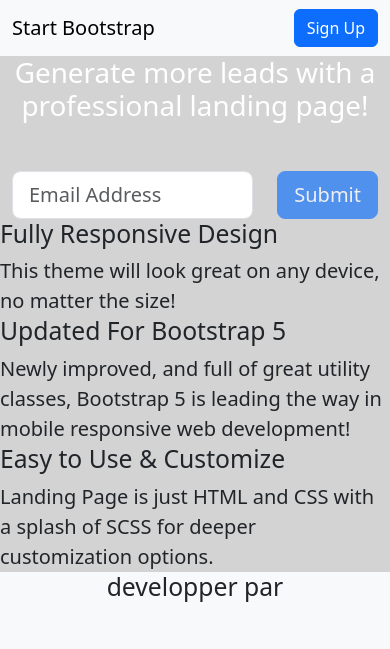
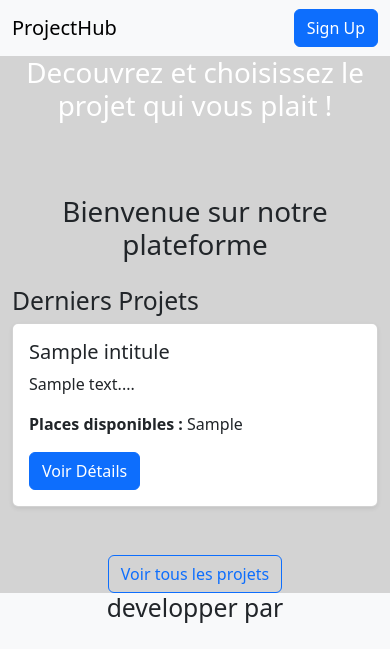
Before and after one commit to Semix75/projecthub, a Symfony app: template templates/home_page/index.html.twig in a window 390 px wide. Shown: the top 649 px of the page. Run offline with Twig, Linux system fonts and the light colour scheme; the template is opened without the code that fills it: most values are stand-ins (such as "Sample title", 1, 10 or a date in 2020); style sheets or scripts are compiled from the project's sources; some libraries are stand-ins or nearby versions; grey boxes are pictures that could not be loaded.

Commit message:
ajout template et affichage des projets

```diff
--- a/templates/base.html.twig
+++ b/templates/base.html.twig
@@ -17,4 +17,6 @@
             <script src="{{ asset('js/scripts.js') }}"></script>
         {% endblock %}
     </body>
+
+
 </html>
--- a/templates/home_page/index.html.twig
+++ b/templates/home_page/index.html.twig
@@ -1,31 +1,36 @@
 {% extends 'base.html.twig' %}
 
-{% block title %}Hello HomePageController!{% endblock %}
+{% block title %}Hello HomePageController!
+{% endblock %}
 
 {% block body %}
 	<!DOCTYPE html>
 	<html lang="en">
 		<head>
-        <meta charset="utf-8" />
-        <meta name="viewport" content="width=device-width, initial-scale=1, shrink-to-fit=no" />
-        <meta name="description" content="" />
-        <meta name="author" content="" />
+			<meta charset="utf-8"/>
+			<meta name="viewport" content="width=device-width, initial-scale=1, shrink-to-fit=no"/>
+			<meta name="description" content=""/>
+			<meta name="author" content=""/>
 			<title>Landing Page - Start Bootstrap Theme</title>
 			<!-- Favicon-->
-        <link rel="icon" type="image/x-icon" href="{{ asset('assets/favicon.ico') }}" />
+			<link
+			rel="icon" type="image/x-icon" href="{{ asset('assets/favicon.ico') }}"/>
 			<!-- Bootstrap icons-->
-        <link href="https://cdn.jsdelivr.net/npm/bootstrap-icons@1.5.0/font/bootstrap-icons.css" rel="stylesheet" type="text/css" />
+			<link
+			href="https://cdn.jsdelivr.net/npm/bootstrap-icons@1.5.0/font/bootstrap-icons.css" rel="stylesheet" type="text/css"/>
 			<!-- Google fonts-->
-        <link href="https://fonts.googleapis.com/css?family=Lato:300,400,700,300italic,400italic,700italic" rel="stylesheet" type="text/css" />
+			<link
+			href="https://fonts.googleapis.com/css?family=Lato:300,400,700,300italic,400italic,700italic" rel="stylesheet" type="text/css"/>
 			<!-- Core theme CSS (includes Bootstrap)-->
-        <link href="{{ asset('assets/css/styles.css') }}" rel="stylesheet" />
+			<link href="{{ asset('assets/css/styles.css') }}" rel="stylesheet"/>
 		</head>
 		<body>
 			<!-- Navigation-->
 			<nav class="navbar navbar-light bg-light static-top">
 				<div class="container">
-                <a class="navbar-brand" href="#!">Start Bootstrap</a>
-                <a class="btn btn-primary" href="#signup">Sign Up</a>
+					<a class="navbar-brand" href="#!">ProjectHub</a>
+					<a class="btn btn-primary" href="{{ path('app_login') }}">Sign Up</a>
+
 				</div>
 			</nav>
 			<!-- Masthead-->
@@ -34,19 +39,7 @@
 					<div class="row justify-content-center">
 						<div class="col-xl-6">
 							<div class="text-center text-white">
-                            <h1 class="mb-5">Generate more leads with a professional landing page!</h1>
-                            <form class="form-subscribe" id="contactForm" data-sb-form-api-token="API_TOKEN">
-                                <div class="row">
-                                    <div class="col">
-                                        <input class="form-control form-control-lg" id="emailAddress" type="email" placeholder="Email Address" data-sb-validations="required,email" />
-                                        <div class="invalid-feedback text-white" data-sb-feedback="emailAddress:required">Email Address is required.</div>
-                                        <div class="invalid-feedback text-white" data-sb-feedback="emailAddress:email">Email Address Email is not valid.</div>
-                                    </div>
-                                    <div class="col-auto">
-                                        <button class="btn btn-primary btn-lg disabled" id="submitButton" type="submit">Submit</button>
-                                    </div>
-                                </div>
-                            </form>
+								<h1 class="mb-5">Decouvrez et choisissez le projet qui vous plait !</h1>
 							</div>
 						</div>
 					</div>
@@ -54,27 +47,31 @@
 			</header>
 			<!-- Image Showcases-->
 			<section class="showcase">
-            <div class="container-fluid p-0">
-                <div class="row g-0">
-                    <div class="col-lg-6 order-lg-2 text-white showcase-img" style="background-image: url('{{ asset('assets/img/bg-showcase-1.jpg') }}')"></div>
-                    <div class="col-lg-6 order-lg-1 my-auto showcase-text">
-                        <h2>Fully Responsive Design</h2>
-                        <p class="lead mb-0">This theme will look great on any device, no matter the size!</p>
+				<div class="container mt-4">
+					<h1 class="text-center">Bienvenue sur notre plateforme</h1>
+
+					<h2 class="mt-4">Derniers Projets</h2>
+					<div class="row">
+						{% for projet in projets %}
+							<div class="col-md-4">
+								<div class="card mb-4 shadow-sm">
+									<div class="card-body">
+										<h5 class="card-title">{{ projet.intitule }}</h5>
+										<p class="card-text">{{ projet.description[:100] }}...</p>
+										<p>
+											<strong>Places disponibles :</strong>
+											{{ projet.nbPlace }}</p>
+										<a href="{{ path('projet_detail', { id: projet.id }) }}" class="btn btn-primary">Voir Détails</a>
 									</div>
 								</div>
-                <div class="row g-0">
-                    <div class="col-lg-6 text-white showcase-img" style="background-image: url('{{ asset('assets/img/bg-showcase-2.jpg') }}')"></div>
-                    <div class="col-lg-6 my-auto showcase-text">
-                        <h2>Updated For Bootstrap 5</h2>
-                        <p class="lead mb-0">Newly improved, and full of great utility classes, Bootstrap 5 is leading the way in mobile responsive web development!</p>
 							</div>
+						{% else %}
+							<p>Aucun projet disponible.</p>
+						{% endfor %}
 					</div>
-                <div class="row g-0">
-                    <div class="col-lg-6 order-lg-2 text-white showcase-img" style="background-image: url('{{ asset('assets/img/bg-showcase-3.jpg') }}')"></div>
-                    <div class="col-lg-6 order-lg-1 my-auto showcase-text">
-                        <h2>Easy to Use & Customize</h2>
-                        <p class="lead mb-0">Landing Page is just HTML and CSS with a splash of SCSS for deeper customization options.</p>
-                    </div>
+
+					<div class="text-center mt-4">
+						<a href="{{ path('projets_index') }}" class="btn btn-outline-primary">Voir tous les projets</a>
 					</div>
 				</div>
 			</section>
@@ -85,21 +82,21 @@
 					<div class="row">
 						<div class="col-lg-4">
 							<div class="testimonial-item mx-auto mb-5 mb-lg-0">
-                            <img class="img-fluid rounded-circle mb-3" src="{{ asset('assets/img/adel.jpeg') }}" alt="..." />
+								<img class="img-fluid rounded-circle mb-3" src="{{ asset('assets/img/adel.jpeg') }}" alt="..."/>
 								<h5>adel 3arbiPensif</h5>
 								<p class="font-weight-light mb-0">"This is fantastic! Thanks so much guys!"</p>
 							</div>
 						</div>
 						<div class="col-lg-4">
 							<div class="testimonial-item mx-auto mb-5 mb-lg-0">
-                            <img class="img-fluid rounded-circle mb-3" src="{{ asset('assets/img/sem.jpg') }}" alt="..." />
+								<img class="img-fluid rounded-circle mb-3" src="{{ asset('assets/img/sem.jpg') }}" alt="..."/>
 								<h5>Semiaouw</h5>
 								<p class="font-weight-light mb-0">"Bootstrap is amazing. I've been using it to create lots of super nice landing pages."</p>
 							</div>
 						</div>
 						<div class="col-lg-4">
 							<div class="testimonial-item mx-auto mb-5 mb-lg-0">
-                            <img class="img-fluid rounded-circle mb-3" src="{{ asset('assets/img/testimonials-3.jpg') }}" alt="..." />
+								<img class="img-fluid rounded-circle mb-3" src="{{ asset('assets/img/testimonials-3.jpg') }}" alt="..."/>
 								<h5>Sarah W.</h5>
 								<p class="font-weight-light mb-0">"Thanks so much for making these free resources available to us!"</p>
 							</div>
@@ -108,18 +105,27 @@
 				</div>
 			</section>
 			<!-- Footer-->
+			<!-- Footer -->
 			<footer class="footer bg-light">
 				<div class="container">
 					<div class="row">
 						<div class="col-lg-6 h-100 text-center text-lg-start my-auto">
 							<ul class="list-inline mb-2">
-                            <li class="list-inline-item"><a href="#!">About</a></li>
+								<li class="list-inline-item">
+									<a href="#">About</a>
+								</li>
 								<li class="list-inline-item">⋅</li>
-                            <li class="list-inline-item"><a href="#!">Contact</a></li>
+								<li class="list-inline-item">
+									<a href="#">Contact</a>
+								</li>
 								<li class="list-inline-item">⋅</li>
-                            <li class="list-inline-item"><a href="#!">Terms of Use</a></li>
+								<li class="list-inline-item">
+									<a href="#">Terms of Use</a>
+								</li>
 								<li class="list-inline-item">⋅</li>
-                            <li class="list-inline-item"><a href="#!">Privacy Policy</a></li>
+								<li class="list-inline-item">
+									<a href="#">Privacy Policy</a>
+								</li>
 							</ul>
 							<p class="text-muted small mb-4 mb-lg-0">&copy; Your Website 2023. All Rights Reserved.</p>
 						</div>
```
Also changed, not shown: src/Controller/HomePageController.php (+7 -3 lines), src/Controller/ProjetController.php (added, +36 -0 lines), templates/projet/detail.html.twig (added, +14 -0 lines), templates/projet/index.html.twig (added, +26 -0 lines). Lines whose indentation alone changed are shown as unchanged.
